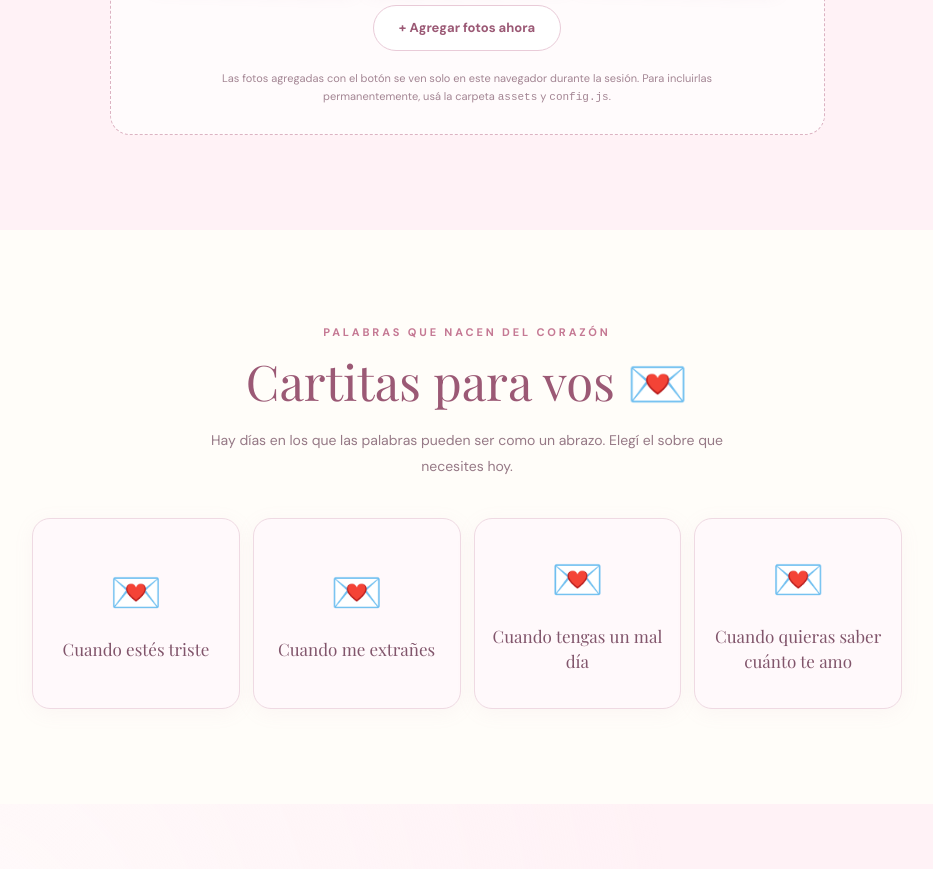
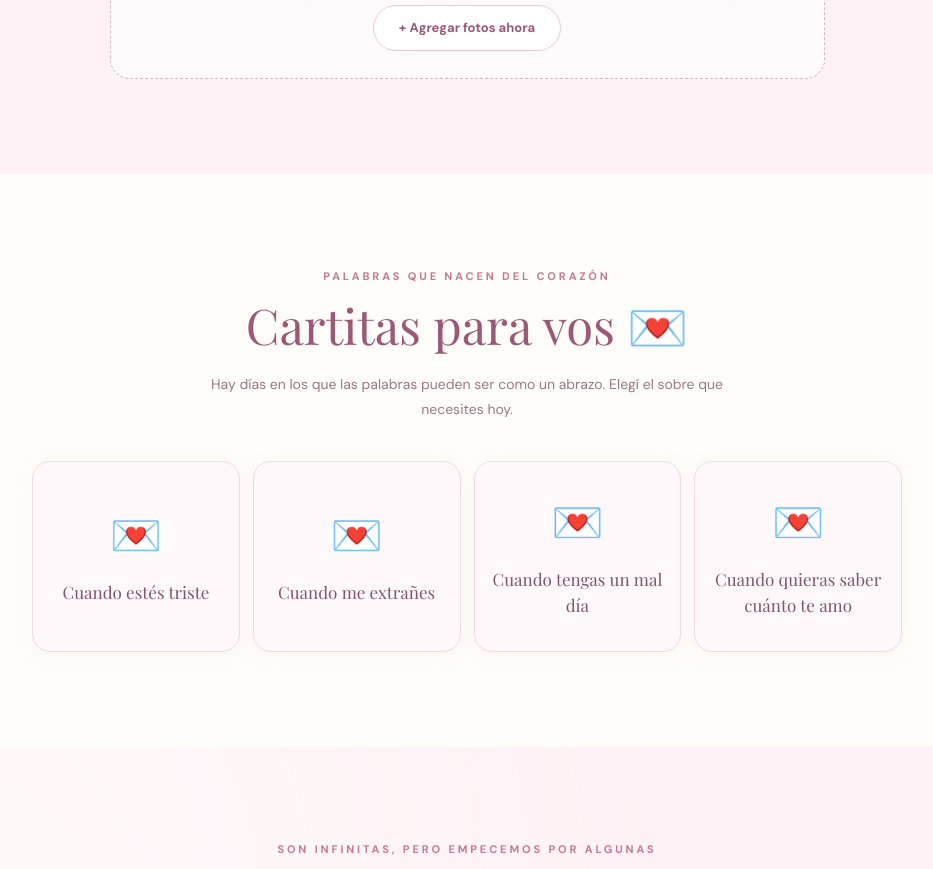
Before and after one commit to matix060/Belen, a plain HTML site: page index.html in a window 1280 px wide. Shown: the part 2807-3676 px from the top of the page, without its empty margins (173-1106 px from the left). Drawn offline with nearby package versions, Linux system fonts and the light colour scheme; a web font is replaced by a local one.

Commit message:
Remove helper text regarding photo uploads in the session

```diff
--- a/index.html
+++ b/index.html
@@ -79,7 +79,6 @@
             <label class="button secondary input-button" for="photoInput">+ Agregar fotos ahora</label>
             <input id="photoInput" type="file" accept="image/*" multiple hidden>
           </div>
-          <p class="helper-text">Las fotos agregadas con el botón se ven solo en este navegador durante la sesión. Para incluirlas permanentemente, usá la carpeta <code>assets</code> y <code>config.js</code>.</p>
         </div>
       </div>
     </section>
```
